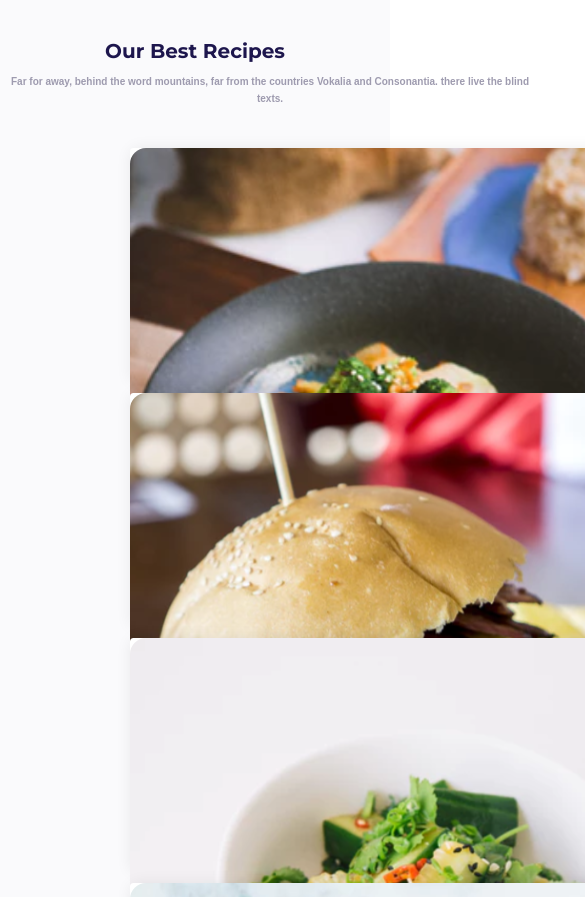
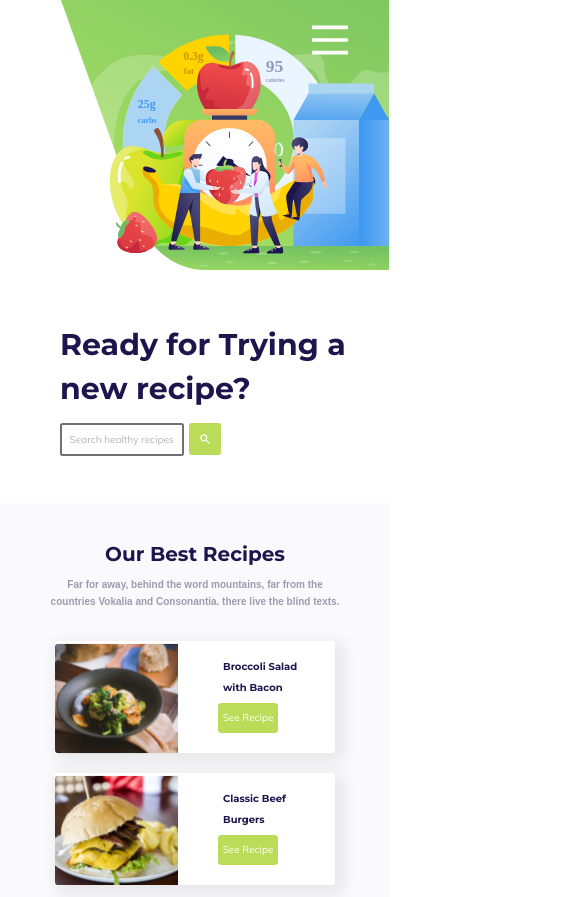
Before and after one commit to Nikaum-js/Challenger, a React (Create React App) app: page / in a window 390 px wide. Shown: the top 897 px of the page, 585 px wide, since content can reach past the window. Built offline with nearby package versions, Linux system fonts and the light colour scheme.

Commit message:
update responsive :construction:

```diff
--- a/src/App.js
+++ b/src/App.js
@@ -9,12 +9,12 @@ import { Service } from "./components/Service";
 function App() {
   return (
   <>
-    {/* <Navbar />
-    <Header /> */}
+    <Navbar />
+    <Header />
     <Recipes />
-    {/* <Service /> */}
-    {/* <Blog />
-    <Membership />
+    <Service />
+    <Blog />
+    {/* <Membership />
     <Footer /> */}
   </>
   );
--- a/src/components/Blog/index.jsx
+++ b/src/components/Blog/index.jsx
@@ -14,7 +14,7 @@ export function Blog() {
     <div className={styles.CardsBlog}>
 
       <div className={styles.cards}>
-        <img src={CapaBlog1} alt="capa do blog"/>
+        <img id="blog" src={CapaBlog1} alt="capa do blog"/>
         <h2>Quick-start guide to nuts and seeds</h2>
 
         <div className={styles.perfilImage}>
--- a/src/components/Blog/styles.module.scss
+++ b/src/components/Blog/styles.module.scss
@@ -69,3 +69,113 @@
     }
   }
 }
+
+@media (max-width: 1288px) {
+  .blog {
+
+    .CardsBlog {
+      max-width: 100vw;
+      display: flex;
+      justify-content: center;
+      margin: 2rem;
+      align-items: center;
+      flex-direction: column;
+
+      .cards {
+
+          img {
+            width: 348px;
+            height: 247px;
+          }
+        }
+    }
+  }
+}
+
+@media (max-width: 630px) {
+  .blog {
+
+    h4 {
+      width: 340px;
+    }
+
+    .CardsBlog {
+
+      .cards {
+
+          img {
+            width: 348px;
+            height: 247px;
+          }
+
+          .perfilImage {
+            width: 33px;
+            height: 33px;
+            border-radius: 50%;
+            margin-left: 2rem;
+            margin-top: 4rem;
+            background-color: #6F737F;
+
+            p {
+              color: #9E9BAF;
+              margin-left: 5rem;
+              white-space: nowrap;
+              text-overflow: ellipsis;
+              position: relative;
+              top: 10px;
+            }
+          }
+        }
+    }
+  }
+}
+
+@media (max-width: 540px) {
+  .blog {
+
+    .CardsBlog {
+      max-width: 100vw;
+      display: flex;
+      justify-content: center;
+      margin: 2rem;
+      align-items: center;
+      flex-direction: column;
+
+      .cards {
+        margin: 1rem;
+        max-width: 248px;
+        height: 380px;
+
+          img {
+            margin-bottom: -2rem;
+            width: 248px;
+            height: 247px;
+          }
+        }
+    }
+  }
+}
+
+@media (max-width: 434px) {
+  .blog {
+
+    h4 {
+      width: 240px;
+    }
+
+    .CardsBlog {
+
+      .cards {
+        margin: 1rem;
+        max-width: 200px;
+        height: 360px;
+
+          img {
+            margin-bottom: -4rem;
+            width: 200px;
+            height: 247px;
+          }
+        }
+    }
+  }
+}
--- a/src/components/Membership/index.jsx
+++ b/src/components/Membership/index.jsx
@@ -14,7 +14,7 @@ export function Membership() {
       </section>
 
       <div className={styles.MembershipFigure}>
-        <img src={memberImg} alt="membros" />
+        <img id="join" src={memberImg} alt="membros" />
       </div>
     </main>
   );
--- a/src/components/Navbar/index.jsx
+++ b/src/components/Navbar/index.jsx
@@ -22,21 +22,19 @@ export function Navbar() {
       <label id="checkboxLabel" for="checkbox" class="menu">
         <AiOutlineClose id="x" fontSize="43px" />
       </label>
-        <li><a href="#home">Para você</a></li>
-        <li><a href="#negócio">Para o seu negócio</a></li>
-        <li><a href="#benefícios">Clube dos benefícios</a></li>
-        <li><a href="#cotação">Cotação</a></li>
-        <li><a href="#somos">Quem somos</a></li>
-        <li><a href="#contato">Contato</a></li>
+        <li><a href="#healthy">HEALTHY RECIPES</a></li>
+        <li><a href="#blog">BLOG</a></li>
+        <li><a href="#join">JOIN</a></li>
+        <li> <button>REGISTER</button> </li>
         </ul>
       </nav>
 
     <nav id="desktop">
     <h1 className="logo">Healthy Food</h1>
       <ul>
-      <li><a href="#home">HEALTHY RECIPES</a></li>
-        <li><a href="#negócio">BLOG</a></li>
-        <li><a href="#benefícios">JOIN</a></li>
+      <li><a href="#healthy">HEALTHY RECIPES</a></li>
+        <li><a href="#blog">BLOG</a></li>
+        <li><a href="#join">JOIN</a></li>
         <li> <button>REGISTER</button> </li>
       </ul>
     </nav>
--- a/src/components/Recipes/index.jsx
+++ b/src/components/Recipes/index.jsx
@@ -11,7 +11,7 @@ export function Recipes() {
       <h1>Our Best Recipes</h1>
       <h4>Far for away, behind the word mountains, far from the countries Vokalia and Consonantia. there live the blind texts.</h4>
 
-      <div className={styles.boxCards}>
+      <div id="healthy" className={styles.boxCards}>
         <div className={styles.card}>
           <img src={comida1} alt="comidas" />
           <div className={styles.contentBox}>
--- a/src/components/Recipes/styles.module.scss
+++ b/src/components/Recipes/styles.module.scss
@@ -73,3 +73,146 @@
     }
   }
 }
+
+@media (max-width: 1483px) {
+  .recipes {
+
+    .boxCards {
+      justify-content: center;
+      align-items: center;
+      padding: 2rem;
+      display: flex;
+      flex-direction: column;
+
+      .card {
+        img {
+          height: 225px;
+          width: 253px;
+        }
+      }
+    }
+  }
+}
+
+@media (max-width: 1483px) {
+  .recipes {
+
+    .boxCards {
+      justify-content: center;
+      align-items: center;
+      padding: 2rem;
+      display: flex;
+      flex-direction: column;
+
+      .card {
+        img {
+          height: 225px;
+          width: 253px;
+        }
+      }
+    }
+  }
+}
+
+@media (max-width: 948px) {
+  .recipes {
+    margin-top: 15rem;
+  }
+}
+
+@media (max-width: 768px) {
+  .recipes {
+    margin-top: 18rem;
+
+    h4 {
+      width: 340px;
+    }
+
+    .boxCards {
+      justify-content: center;
+      align-items: center;
+      margin: 0;
+
+      .card {
+        width: 440px;
+        height: 195px;
+
+        .contentBox {
+
+          h2 {
+            font-size: 1rem;
+            line-height: 2.125rem;
+            width: 100px;
+            margin: 3rem;
+          }
+
+          button {
+            justify-content: center;
+            align-items: center;
+            display: flex;
+            margin: 2rem 3rem;
+            border: 0;
+            width: 80px;
+            height: 40px;
+            line-height: 1.6875rem;
+            border-radius: 0.35rem;
+            text-align: center;
+          }
+        }
+        img {
+          padding-right: 3rem;
+          height: 195px;
+          width: 253px;
+        }
+      }
+    }
+  }
+}
+
+@media (max-width: 509px) {
+  .recipes {
+
+    h4 {
+      width: 300px;
+    }
+
+    .boxCards {
+      justify-content: center;
+      align-items: center;
+      margin: 0;
+
+      .card {
+        width: 280px;
+        height: 112px;
+
+        .contentBox {
+
+          h2 {
+            font-size: 1rem;
+            line-height: 2.125rem;
+            width: 100px;
+            margin: 1.5rem;
+          }
+
+          button {
+            justify-content: center;
+            align-items: center;
+            display: flex;
+            margin: -1rem 1rem;
+            border: 0;
+            width: 60px;
+            height: 30px;
+            line-height: 1.6875rem;
+            border-radius: 0.35rem;
+            text-align: center;
+          }
+        }
+        img {
+          margin-top: -4rem;
+          height: 195px;
+          width: 153px;
+        }
+      }
+    }
+  }
+}
--- a/src/components/Service/styles.module.scss
+++ b/src/components/Service/styles.module.scss
@@ -2,8 +2,18 @@
   display: flex;
   height: 100vh;
 
+  .boxImage {
+    width: 718px;
+    height: 726px;
+
+    img {
+      width: 100%;
+      height: 100%;
+    }
+  }
+
   .contentServices {
-    max-width: 420px;
+    width: 420px;
     height: 458px;
     margin-top: 8rem;
     margin-left: 10rem;
@@ -37,3 +47,110 @@
     }
   }
 }
+
+@media (max-width: 1291px) {
+  .containerService {
+
+    .boxImage {
+      width: 618px;
+      height: 626px;
+
+      img {
+        width: 100%;
+        height: 100%;
+      }
+    }
+
+    .contentServices {
+      width: 420px;
+      height: 458px;
+      margin-top: 8rem;
+      margin-left: 2rem;
+    }
+
+  }
+}
+
+@media (max-width: 1079px) {
+  .containerService {
+
+    .boxImage {
+      width: 518px;
+      height: 526px;
+
+      img {
+        width: 100%;
+        height: 100%;
+      }
+    }
+
+    .contentServices {
+      width: 320px;
+      margin-top: 2rem;
+      margin-left: 1rem;
+    }
+
+  }
+}
+
+@media (max-width: 867px) {
+  .containerService {
+
+    .boxImage {
+      width: 418px;
+      height: 426px;
+
+      img {
+        width: 100%;
+        height: 100%;
+      }
+    }
+
+    .contentServices {
+      width: 320px;
+      margin-top: -0.8rem;
+      margin-left: 1rem;
+    }
+
+  }
+}
+
+@media (max-width: 754px) {
+  .containerService {
+
+    .boxImage {
+      display: none;
+
+      img {
+        width: 100%;
+        height: 100%;
+      }
+    }
+
+    .contentServices {
+      width: 320px;
+      margin: 9rem auto;
+    }
+
+  }
+}
+
+@media (max-width: 360px) {
+  .containerService {
+
+    .boxImage {
+      display: none;
+
+      img {
+        width: 100%;
+        height: 100%;
+      }
+    }
+
+    .contentServices {
+      width: 200px;
+      margin: 9rem auto;
+    }
+
+  }
+}
```
